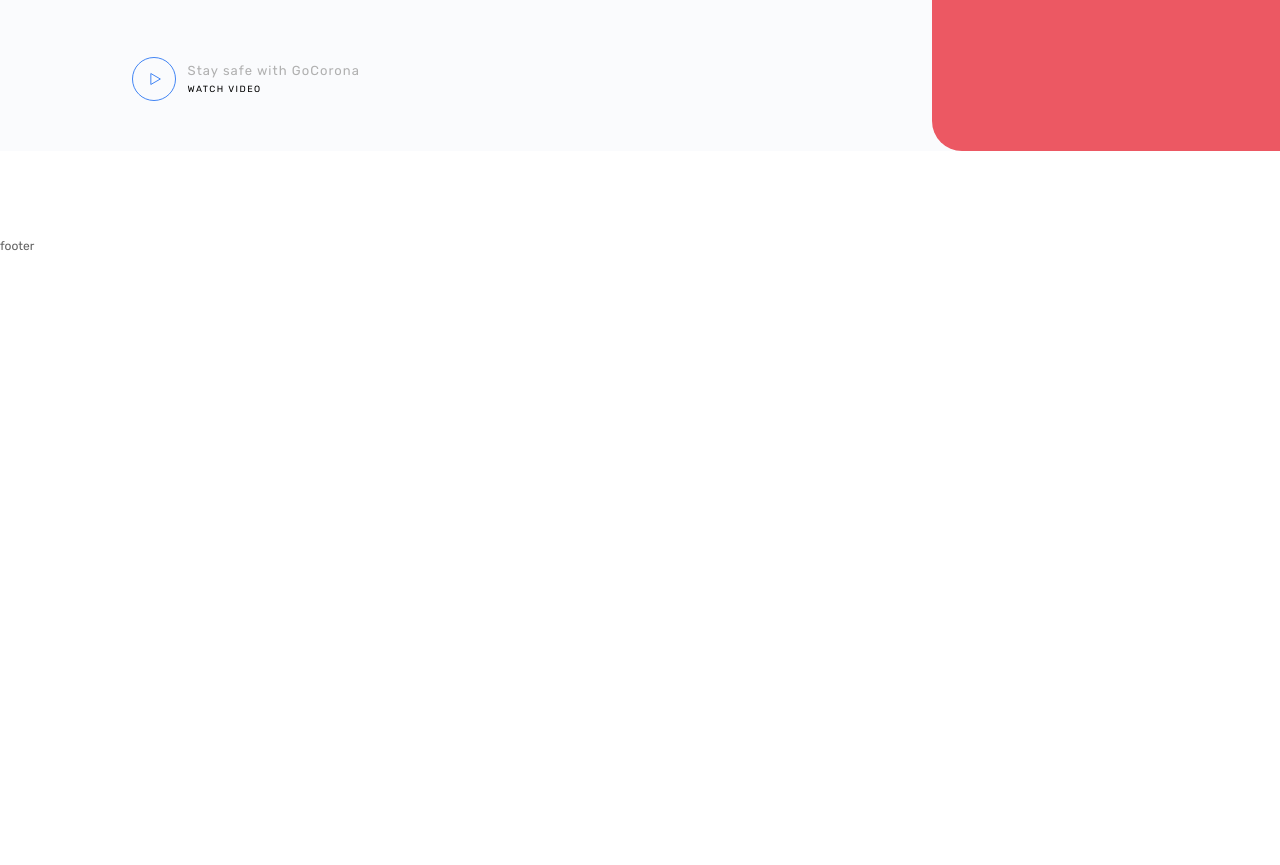
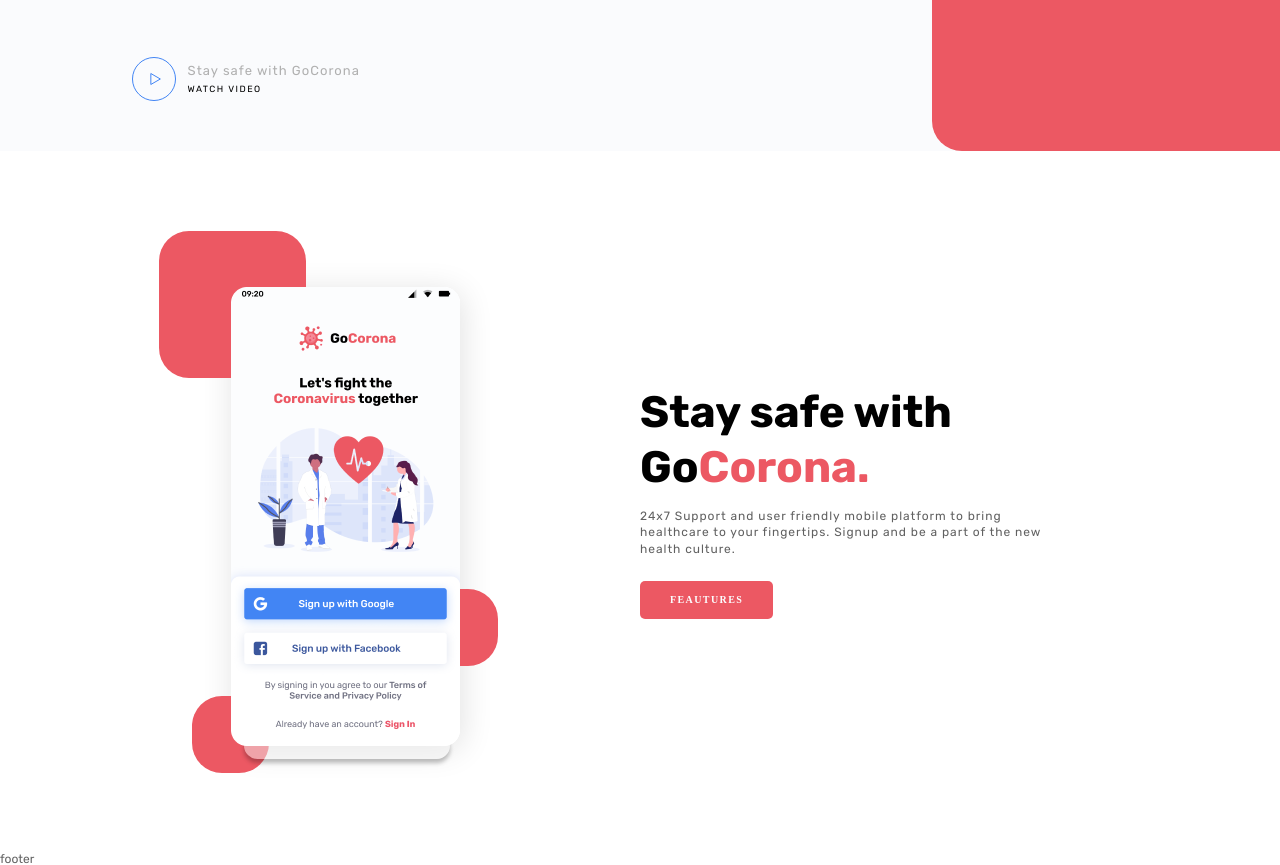
Before and after one commit to kamila1808/gocorna-website, a plain HTML site: page index.html in a window 1280 px wide. Shown: the part 548-1413 px from the top of the page. Before the commit the page ends 800 px from the top, so only its background shows below. Drawn offline with Linux system fonts and the light colour scheme.

Commit message:
stay safe section

```diff
--- a/css/styles.css
+++ b/css/styles.css
@@ -226,11 +226,10 @@
   background-color: #ec5863;
   border-radius: 30px 0px 0px 30px;
 }
-@media (max-width:991.98px) {
-  .get-started__container::before{
-    right:160px;
+@media (max-width: 991.98px) {
+  .get-started__container::before {
+    right: 160px;
     border-radius: 20px 0px 0px 30px;
-
   }
 }
 .get-started__content {
@@ -238,22 +237,18 @@
   padding: 0px 0px 0px 20px;
 }
 
-@media (max-width:767.98px) {
-  .get-started__container::before{
-display: none;
+@media (max-width: 767.98px) {
+  .get-started__container::before {
+    display: none;
   }
-  .get-started__block-text{
+  .get-started__block-text {
     max-width: none;
-
   }
   .get-started__content {
     flex: 1 1 100%;
-   }
+  }
 }
 
-
-.button {
-}
 .get-started__image {
   flex: 0 1 52%;
   position: relative;
@@ -295,3 +290,87 @@
   letter-spacing: 1.485px;
   text-transform: uppercase;
 }
+
+/*===========================================*/
+.stay-safe {
+  padding: 80px 80px;
+}
+.stay-safe__container {
+  display: flex;
+  align-items: center;
+}
+.stay-safe__media {
+  flex: 0 1 50%;
+  padding: 0px 0px 0px 47px;
+}
+@media (max-width: 991.98px) {
+  .stay-safe {
+    padding: 40px 0px;
+  }
+}
+@media (min-width: 991.98px) {
+  .stay-safe__media {
+    padding: 0px 0px 0px 47px;
+  }
+}
+@media (max-width: 767.98px) {
+  .stay-safe__container {
+    flex-direction: column-reverse;
+  }
+}
+
+.media-stay-safe {
+  width: 373px;
+  padding: 56px 0px 27px 0px;
+  text-align: center;
+  position: relative;
+}
+.media-stay-safe__image {
+  display: inline-block;
+  border-radius: 16px;
+  box-shadow: 2px 4px 32px 0px rgba(0, 0, 0, 0.12);
+}
+
+.media-stay-safe__image img {
+  position: relative;
+  z-index: 3;
+}
+
+.media-stay-safe__image::after {
+  content: "";
+  position: absolute;
+  bottom: 14px;
+  left: 85px;
+  width: 206px;
+  height: 27px;
+  background-color: rgba(240, 240, 240, 0.49);
+  box-shadow: 0px 4px 4px 0px rgba(0, 0, 0, 0.25);
+  border-radius: 16px;
+  z-index: 2;
+}
+
+.media-stay-safe__item {
+  position: absolute;
+  border-radius: 30px;
+  background-color: #ec5863;
+  width: 77px;
+  height: 77px;
+}
+.media-stay-safe__item_1 {
+  top: 0;
+  left: 0;
+  width: 147px;
+  height: 147px;
+}
+.media-stay-safe__item_2 {
+  bottom: 0px;
+  left: 33px;
+}
+.media-stay-safe__item_3 {
+  bottom: 107px;
+  right: 34px;
+}
+
+.stay-safe__content {
+  flex: 0 1 50%;
+}
--- a/index.html
+++ b/index.html
@@ -74,6 +74,40 @@
             </div>
           </div>
         </section>
+        <section class="stay-safe">
+          <div class="stay-safe__container">
+            <div class="stay-safe__media">
+              <div class="media-stay-safe">
+                <div class="media-stay-safe__image">
+                  <img src="images/stay-safe/stay-safe phone.png" alt="phone">
+                </div>
+                <div class="media-stay-safe__item media-stay-safe__item_1"></div>
+                <div class="media-stay-safe__item media-stay-safe__item_2"></div>
+                <div class="media-stay-safe__item media-stay-safe__item_3"></div>
+              </div>
+            </div>
+            <div class="stay-safe__content">
+              <div class="stay-safe__block-text block-text">
+                <h2 class="block-text__title">
+                  Stay safe with Go<span>Corona.</span>
+                </h2>
+                <div class="block-text__text ">
+                  24x7 Support and user friendly mobile platform to bring healthcare to your fingertips. Signup and be a part of the new health culture.
+                </div>
+                <a href="" class="block-text__button button">FEAUTURES</a>
+              </div>
+            </div>
+          </div>
+        </section>
+        <section class="experts">
+          <div class="experts__container">
+            <div class="experts__statistics statistics-experts">
+              <div class="statistics-experts__block"></div>
+              <div class="statistics-experts__decor"></div>
+            </div>
+
+          </div>
+        </section>
       </main>
       <footer class="footer">footer</footer>
     </div>
```
Also changed, not shown: images/stay-safe/stay-safe phone.png (added), 3 other files.
